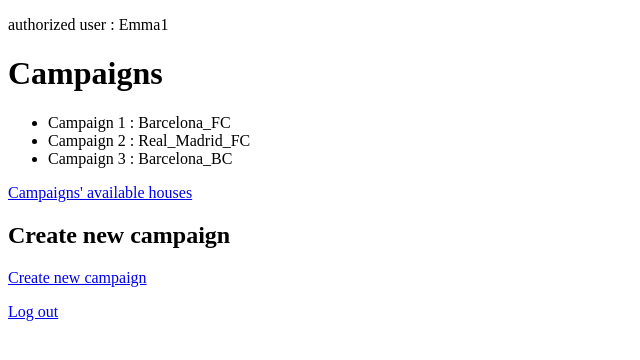
After one commit to Nikolay8691/BYM_M9_01, a Django app: page /campaigns/users/3 in a window 1280 px wide. The commit adds this page. Shown: the top 360 px of the page, without its empty margins (0-640 px from the left). Run offline with Django 4.2, Linux system fonts and the light colour scheme; data comes from the database, SQL or seed files in the repository; both versions use the stored data as it was after the commit.

Commit message:
authorized user can create new campaign and it is on his/her profile page

```diff
--- a/art_m9/p_agency/campaigns/models.py
+++ b/art_m9/p_agency/campaigns/models.py
@@ -1,4 +1,6 @@
 from django.db import models
+
+from django.contrib.auth.models import User
 
 # Create your models here.
 class Supervisor(models.Model):
@@ -14,7 +16,8 @@
 class Campaign(models.Model):
 	title = models.CharField(max_length = 64)
 	status = models.CharField(max_length = 1)
-	supervisor = models.ForeignKey(Supervisor, on_delete = models.CASCADE, related_name = 'made_by')
+	supervisor = models.ForeignKey(Supervisor, on_delete = models.CASCADE, related_name = 'controled_by')
+	creator = models.ForeignKey(User, on_delete = models.CASCADE, related_name = 'created_by', default = 1)
 
 	def __str__(self):
 		return f'title = {self.title} status:({self.status})'
--- a/art_m9/p_agency/campaigns/templates/campaigns/add.html
+++ b/art_m9/p_agency/campaigns/templates/campaigns/add.html
@@ -3,7 +3,7 @@
 {% block body %}
 
 	<h2>Create new campaign</h2>
-	<form action = "{% url 'campaigns:add' %}" method = "post">
+	<form action = "{% url 'campaigns:add' user2.id %}" method = "post">
 		{% csrf_token %}
 
 		<input type="text" name="title" placeholder="Campaign_title">
--- a/art_m9/p_agency/campaigns/templates/campaigns/campaign.html
+++ b/art_m9/p_agency/campaigns/templates/campaigns/campaign.html
@@ -6,7 +6,7 @@
 		<li>Title : {{campaign.title}}</li>
 		<li>Status : {{campaign.status}}</li>
 		<li>Supervisor = {{campaign.supervisor.nick}}</li>
-
+		<li>Creator = {{campaign.creator.username}}</li>
 	</ul>
 
 	<h1> Campaign's houses : </h1>
--- a/art_m9/p_agency/campaigns/templates/campaigns/h_index.html
+++ b/art_m9/p_agency/campaigns/templates/campaigns/h2_index.html
@@ -15,5 +15,7 @@
 		{% endfor %}
 
 	</ul>
-	<a href = "{% url 'campaigns:index' %}"> Back to campaigns' list </a>
+
+	<a href = "{% url 'campaigns:indexplususer2' user2.id %}"> Back to campaigns list </a>
+
 {% endblock %}
--- /dev/null
+++ b/art_m9/p_agency/campaigns/templates/campaigns/indexplususer2.html
@@ -0,0 +1,35 @@
+{% extends 'campaigns/layout.html' %}
+
+{% block body %}
+	<p> authorized user : {{user2.username}}</p>
+	<p></p>
+
+	<h1>Campaigns</h1>
+	<ul>
+		{% for campaign in campaigns %}
+		<li>
+
+				Campaign {{campaign.id}} : {{campaign.title}}
+
+		</li>
+
+		{% empty %}
+			<li> no campaigns</li>
+
+		{% endfor %}
+
+	</ul>
+
+
+	<a href = "{% url 'campaigns:h2_index' user2.id %}"> Campaigns' available houses</a>
+	<p></p>
+
+	<h2>Create new campaign</h2>
+	<a href = "{% url 'campaigns:add' user2.id %}"> Create new campaign </a>
+	<p></p>
+
+
+	<a href = "{% url 'users:logout' %}"> Log out </a>
+	<p></p>
+
+{% endblock %}
--- a/art_m9/p_agency/campaigns/urls.py
+++ b/art_m9/p_agency/campaigns/urls.py
@@ -4,9 +4,11 @@
 app_name = 'campaigns'
 urlpatterns = [
     path('', views.index, name = 'index'),
+    path('users/<int:user2_id>', views.indexplususer2, name = 'indexplususer2'),
     path('index2', views.index2, name = 'index2'),
     path('<int:campaign_id>', views.campaign, name = 'campaign'),
     path('houses', views.h_index, name = 'h_index'),
+    path('houses2/<int:user2_id>', views.h2_index, name = 'h2_index'),
     path('houses/<int:house_id>', views.house, name = 'house'),
-    path('add', views.add, name = 'add'),
+    path('users/<int:user2_id>/add', views.add, name = 'add'),
 ]
--- a/art_m9/p_agency/campaigns/views.py
+++ b/art_m9/p_agency/campaigns/views.py
@@ -5,11 +5,21 @@
 
 from .models import Campaign, House, Supervisor
 
+from django.contrib.auth.models import User
+
 # Create your views here.
 def index(request):
 #
 	return render(request, 'campaigns/index.html', {
-		'campaigns' : Campaign.objects.all()
+		'campaigns' : Campaign.objects.all(),
+		})
+
+def indexplususer2(request, user2_id):
+	user2 = User.objects.get(pk = user2_id)
+#
+	return render(request, 'campaigns/indexplususer2.html', {
+		'campaigns' : Campaign.objects.all(),
+		'user2' : user2,
 		})
 
 def index2(request):
@@ -29,7 +39,14 @@
 
 def h_index(request):
 	return render(request, 'campaigns/h_index.html', {
-		'houses' : House.objects.all()
+		'houses' : House.objects.all(),
+		})
+
+def h2_index(request, user2_id):
+	user2 = User.objects.get(pk = user2_id)
+	return render(request, 'campaigns/h2_index.html', {
+		'houses' : House.objects.all(),
+		'user2' : user2,
 		})
 
 def house(request, house_id):
@@ -40,20 +57,21 @@
 		'campaigns' : house.campaigns.all(),
 		})
 
-def add(request):
+def add(request, user2_id):
 
+	user2 = User.objects.get(pk = user2_id)
 	if request.method == 'POST':
 
-		# user = User.objects.get(pk = user20_id)
 		title = request.POST['title']
 		status = request.POST['status']
 		supervisor = Supervisor.objects.get(pk=int(request.POST['supervisor']))
-		campaign = Campaign(title = title, status = status, supervisor = supervisor)
+		campaign = Campaign(title = title, status = status, supervisor = supervisor, creator = user2)
 		campaign.save()
 
-		return HttpResponseRedirect(reverse('campaigns:index'))
-
+		# return HttpResponseRedirect(reverse('campaigns:index'))
+		return HttpResponseRedirect(reverse('campaigns:indexplususer2', args = (user2.id,)))
 	else:
 		return render(request, 'campaigns/add.html', {
-			'supervisors' : Supervisor.objects.all()
+			'supervisors' : Supervisor.objects.all(),
+			'user2' : user2
 			})
--- a/art_m9/p_agency/users/urls.py
+++ b/art_m9/p_agency/users/urls.py
@@ -8,6 +8,7 @@
     path('<int:user20_id>', views.user20, name = 'user20'),
     path('login', views.login_view, name = 'login'),
     path('logout', views.logout_view, name = 'logout'),
+    path('logoutplus', views.logout_plus, name = 'logoutplus'),
     path('<int:user20_id>/create_profile2', views.create_profile2, name = 'create_profile2'),
     path('registerplus2', views.registerplus2, name = 'registerplus2'),
 ]
```
Also changed, not shown: art_m9/p_agency/users/templates/users/login.html (+5 -7 lines), art_m9/p_agency/users/templates/users/user2.html (+21 -1 lines), art_m9/p_agency/users/views.py (+10 -0 lines), art_m9/p_agency/campaigns/migrations/0003_campaign_creator_alter_campaign_supervisor.py (added), art_m9/p_agency/db.sqlite3.
